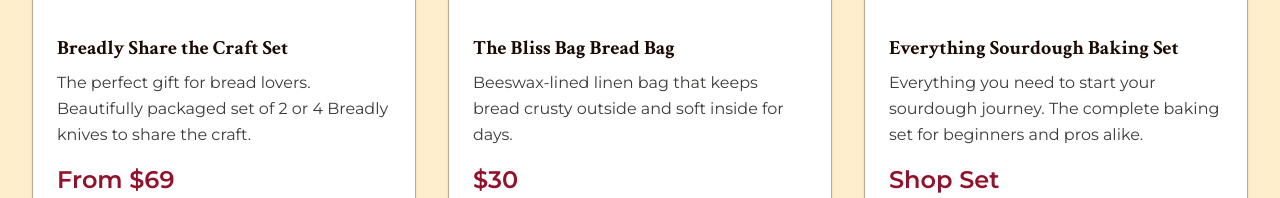
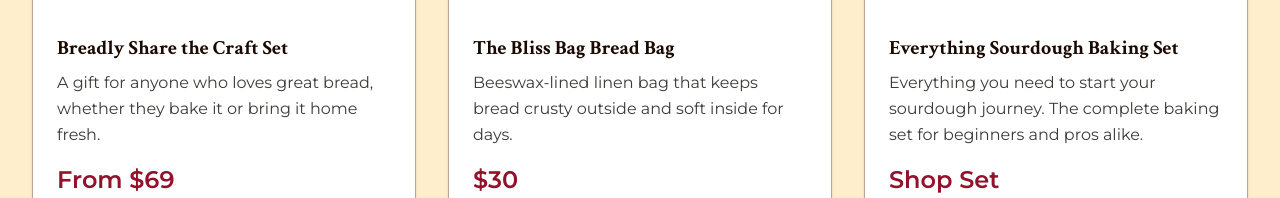
Before and after one commit to tanuk1199/Earthy-Bliss, a Next.js app: page /breadly-toolkit in a window 1280 px wide. Shown: the part 4145-4343 px from the top of the page. Built offline with nearby package versions, Linux system fonts and the light colour scheme.

Commit message:
Update Share the Craft Set description
Co-Authored-By: Claude Opus 4.5 <noreply@anthropic.com>

```diff
--- a/app/breadly-toolkit/page.tsx
+++ b/app/breadly-toolkit/page.tsx
@@ -479,7 +479,7 @@ function BonusPageContent() {
                   Breadly Share the Craft Set
                 </h3>
                 <p className="font-sans text-muted-foreground mb-4 leading-relaxed">
-                  {'The perfect gift for bread lovers. Beautifully packaged set of 2 or 4 Breadly knives to share the craft.'}
+                  {'A gift for anyone who loves great bread, whether they bake it or bring it home fresh.'}
                 </p>
                 <div className="flex items-baseline gap-2 mb-1">
                   <span className="font-sans text-2xl font-bold text-primary">From $69</span>
```
